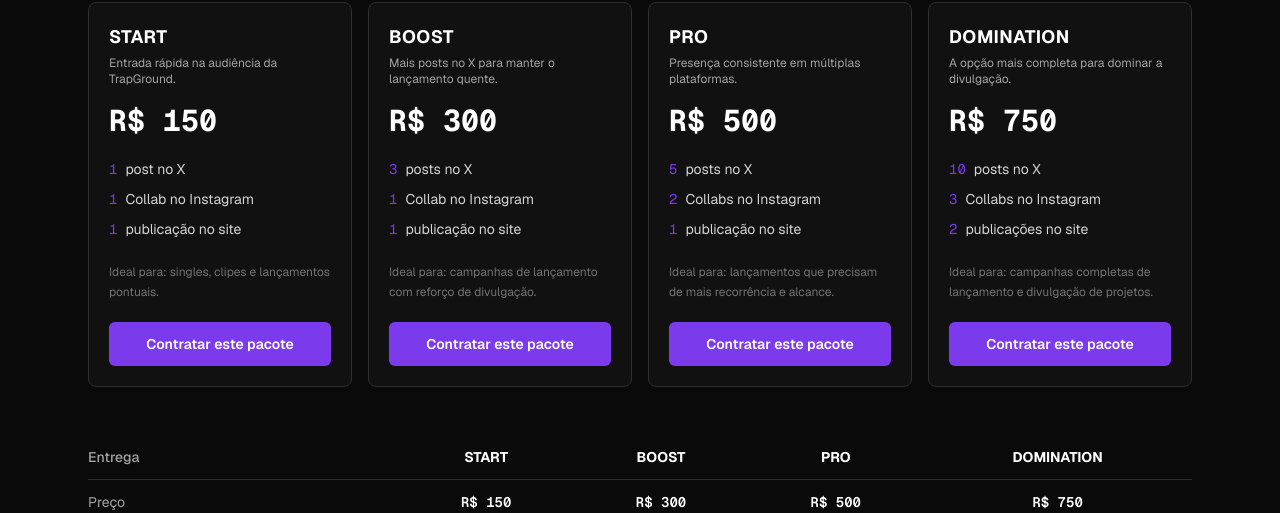
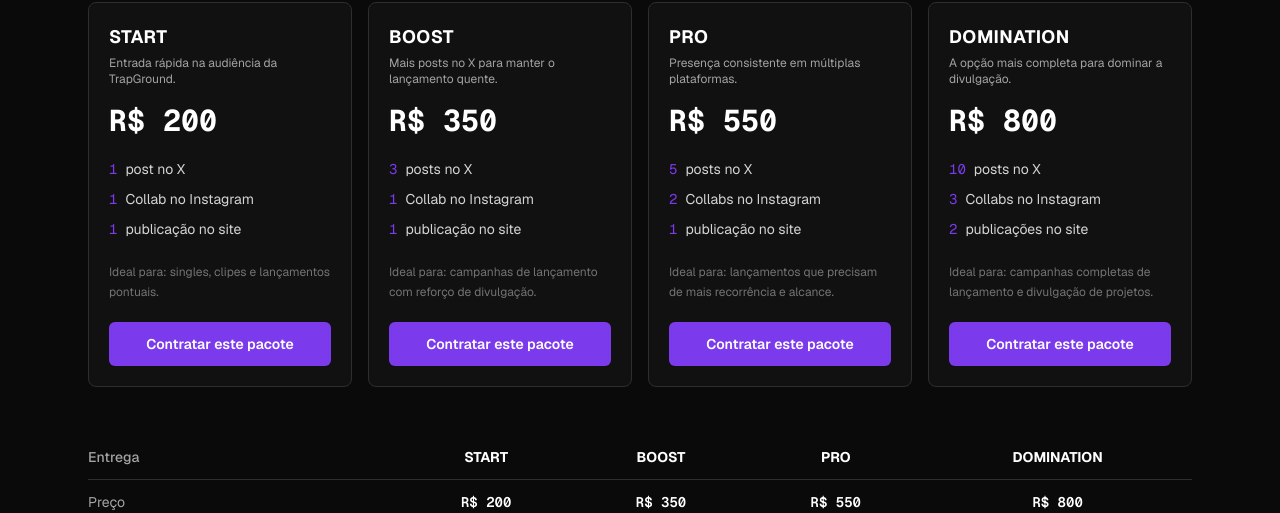
Before and after one commit to ptr9991/trapground-comercial, a Next.js app: page / in a window 1280 px wide. Shown: the part 287-800 px from the top of the page. Built offline with nearby package versions, Linux system fonts and the light colour scheme.

Commit message:
Atualiza preços: START R$ 200, BOOST R$ 350, PRO R$ 550, DOMINATION R$ 800

```diff
--- a/src/data/packages.ts
+++ b/src/data/packages.ts
@@ -16,8 +16,8 @@
   {
     id: "start",
     name: "START",
-    price: 150,
-    priceFormatted: "R$ 150",
+    price: 200,
+    priceFormatted: "R$ 200",
     xPosts: 1,
     igCollabs: 1,
     sitePubs: 1,
@@ -27,8 +27,8 @@
   {
     id: "boost",
     name: "BOOST",
-    price: 300,
-    priceFormatted: "R$ 300",
+    price: 350,
+    priceFormatted: "R$ 350",
     xPosts: 3,
     igCollabs: 1,
     sitePubs: 1,
@@ -38,8 +38,8 @@
   {
     id: "pro",
     name: "PRO",
-    price: 500,
-    priceFormatted: "R$ 500",
+    price: 550,
+    priceFormatted: "R$ 550",
     xPosts: 5,
     igCollabs: 2,
     sitePubs: 1,
@@ -49,8 +49,8 @@
   {
     id: "domination",
     name: "DOMINATION",
-    price: 750,
-    priceFormatted: "R$ 750",
+    price: 800,
+    priceFormatted: "R$ 800",
     xPosts: 10,
     igCollabs: 3,
     sitePubs: 2,
```
